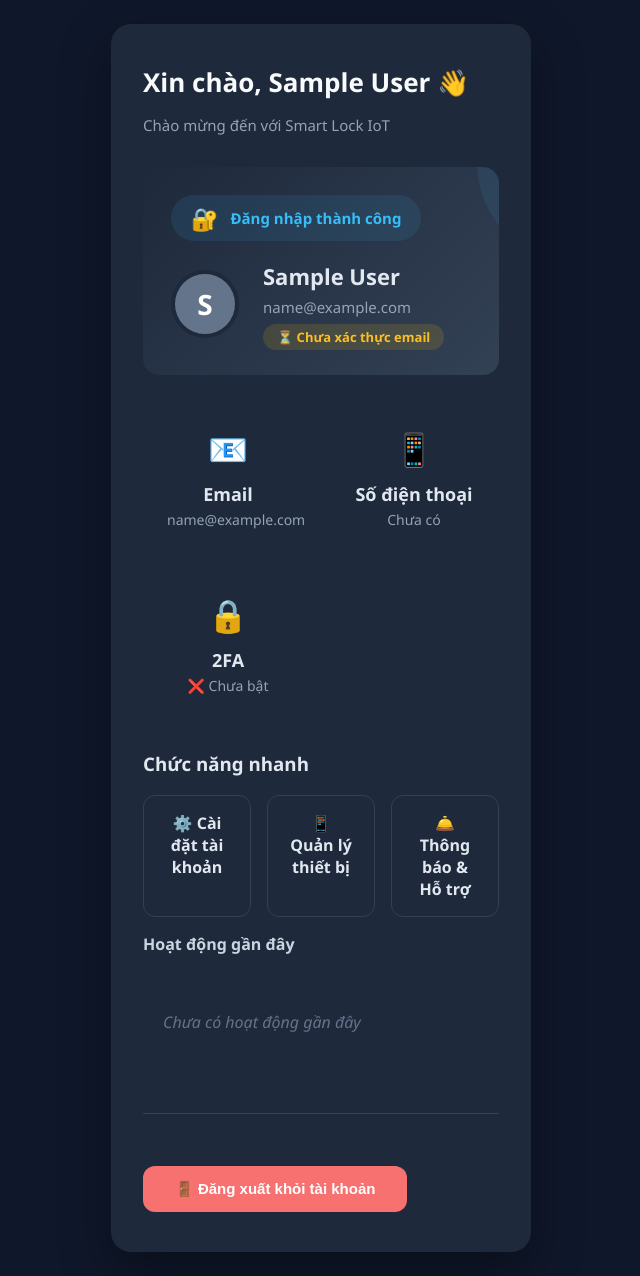
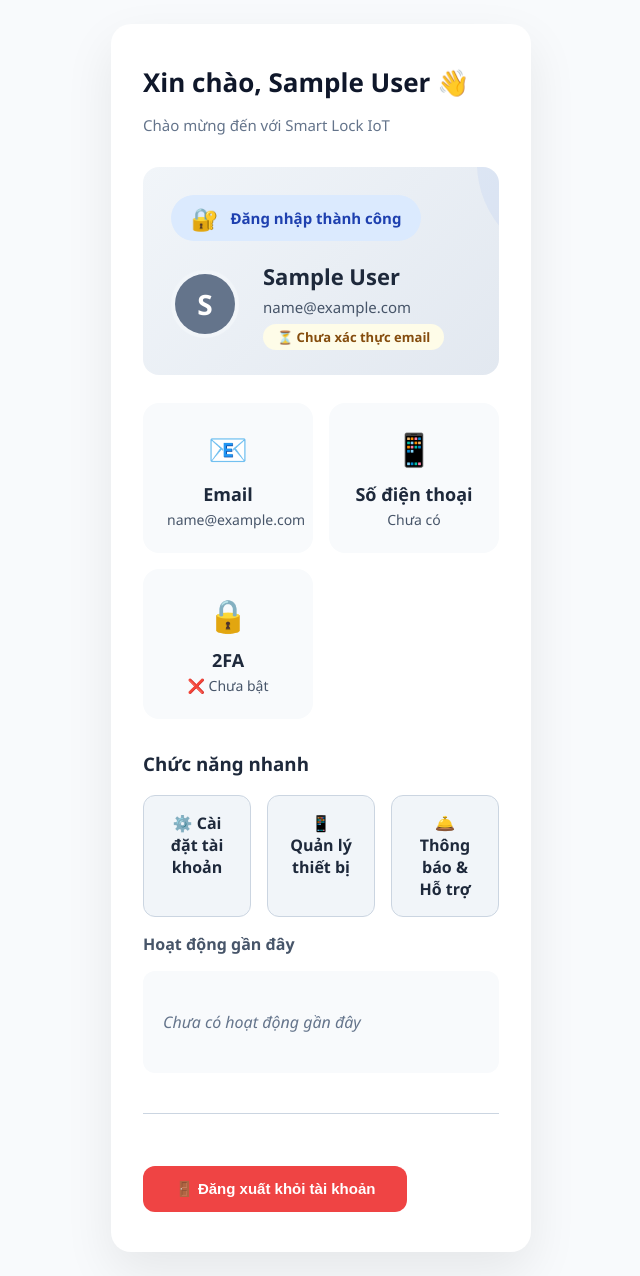
Before and after one commit to kiethtt-105/He_Thong_Cua_Thong_Minh_HP_IoTs, a Django app: page / in a window 1280 px wide. Shown: the whole page, without its empty margins (319-959 px from the left). Run offline with Django 5.2, Linux system fonts and the light colour scheme; the visitor is signed in with stand-in values (Sample User, id 1).

Commit message:
Add last_login field to User model, update dashboard and base templates for new theme, and enhance admin URL routing

```diff
--- a/accounts/models.py
+++ b/accounts/models.py
@@ -24,9 +24,7 @@ class UserManager(BaseUserManager):
 
 class User(AbstractBaseUser):
     id = models.UUIDField(primary_key=True, default=uuid.uuid4, editable=False)
-    last_login = None  # bảng "users" không có cột này, tắt tracking mặc định của Django
     email = models.EmailField(max_length=255, unique=True)
-    # password_hash bên DB <-> field "password" chuẩn của AbstractBaseUser
     password = models.CharField(max_length=255, db_column='password_hash')
     full_name = models.CharField(max_length=100, blank=True, null=True)
     phone = models.CharField(max_length=20, blank=True, null=True)
@@ -45,6 +43,7 @@ class User(AbstractBaseUser):
     allow_push_auth = models.BooleanField(default=True)
     created_at = models.DateTimeField(auto_now_add=True)
     updated_at = models.DateTimeField(auto_now=True)
+    last_login = models.DateTimeField(null=True, blank=True)   # ← ĐÃ THÊM
 
     objects = UserManager()
 
@@ -57,13 +56,22 @@ class User(AbstractBaseUser):
 
     def __str__(self):
         return self.email
+    def has_perm(self, perm, obj=None):
+        return True
+
+    def has_module_perms(self, app_label):
+        return True
+
+    @property
+    def is_staff(self):
+        return self.is_admin
+
+    @property
+    def is_superuser(self):
+        return self.is_admin
 
 
 class PendingRegistration(models.Model):
-    """
-    Map vào "public"."pending_registrations".
-    Lưu OTP + dữ liệu tạm trước khi user thật sự được tạo ở bảng users.
-    """
     id = models.UUIDField(primary_key=True, default=uuid.uuid4, editable=False)
     email = models.EmailField(max_length=255, unique=True)
     otp_code_hash = models.CharField(max_length=64)
--- a/accounts/templates/accounts/base.html
+++ b/accounts/templates/accounts/base.html
@@ -8,8 +8,8 @@
     * { box-sizing: border-box; }
     body {
       font-family: 'Segoe UI', system-ui, sans-serif;
-      background: #0f172a;
-      color: #e2e8f0;
+      background: #f8fafc;
+      color: #1e293b;
       margin: 0;
       min-height: 100vh;
       display: flex;
@@ -19,23 +19,23 @@
       transition: background 0.4s;
     }
     .card {
-      background: #1e293b;
+      background: white;
       border-radius: 20px;
       padding: 40px 32px;
       width: 100%;
       max-width: 420px;
-      box-shadow: 0 20px 50px rgba(0, 0, 0, 0.35);
+      box-shadow: 0 20px 50px rgba(0, 0, 0, 0.08);
       transition: transform 0.3s ease, box-shadow 0.3s ease;
     }
     .card:hover { transform: translateY(-4px); }
     h1 {
       font-size: 26px;
       margin: 0 0 10px;
-      color: #f8fafc;
+      color: #0f172a;
       font-weight: 700;
     }
     .subtitle {
-      color: #94a3b8;
+      color: #64748b;
       font-size: 15px;
       margin-bottom: 32px;
       font-weight: 500;
@@ -68,19 +68,19 @@
       padding: 15px;
       border-radius: 12px;
       border: none;
-      background: #38bdf8;
-      color: #0f172a;
+      background: #2563eb;
+      color: white;
       font-weight: 700;
       font-size: 16px;
       cursor: pointer;
       transition: all 0.3s cubic-bezier(0.4, 0, 0.2, 1);
     }
     button:hover {
-      background: #0ea5e9;
+      background: #1d4ed8;
       transform: translateY(-2px);
     }
     .errorlist {
-      color: #f87171;
+      color: #ef4444;
       font-size: 13px;
       margin: 6px 0 0;
       padding-left: 18px;
--- a/accounts/templates/accounts/dashboard.html
+++ b/accounts/templates/accounts/dashboard.html
@@ -111,7 +111,7 @@
 </div>
 
 <style>
-/* === DASHBOARD CSS === */
+/* === THEME SÁNG (đã thay đổi hoàn toàn) === */
 .dashboard-content { animation: fadeIn 0.6s ease forwards; }
 
 @keyframes fadeIn {
@@ -120,7 +120,7 @@
 }
 
 .welcome-header {
-    background: linear-gradient(135deg, #1e293b, #334155);
+    background: linear-gradient(135deg, #f1f5f9, #e2e8f0);
     border-radius: 16px;
     padding: 28px;
     margin-bottom: 28px;
@@ -135,7 +135,7 @@
     right: -50%;
     width: 200px;
     height: 200px;
-    background: rgba(56, 189, 248, 0.08);
+    background: rgba(37, 99, 235, 0.06);
     border-radius: 50%;
 }
 
@@ -143,8 +143,8 @@
     display: inline-flex;
     align-items: center;
     gap: 12px;
-    background: rgba(56, 189, 248, 0.1);
-    color: #38bdf8;
+    background: #dbeafe;
+    color: #1e40af;
     padding: 8px 20px;
     border-radius: 9999px;
     font-size: 15px;
@@ -161,7 +161,7 @@
     height: 68px;
     border-radius: 50%;
     overflow: hidden;
-    border: 4px solid #1e293b;
+    border: 4px solid #f1f5f9;
     flex-shrink: 0;
 }
 
@@ -179,8 +179,8 @@
     color: white;
 }
 
-.user-details h3 { margin: 0 0 6px; font-size: 22px; }
-.user-details p.email { margin: 0 0 8px; color: #94a3b8; font-size: 15px; }
+.user-details h3 { margin: 0 0 6px; font-size: 22px; color: #1e293b; }
+.user-details p.email { margin: 0 0 8px; color: #475569; font-size: 15px; }
 
 .verified-badge .badge {
     padding: 4px 14px;
@@ -189,8 +189,8 @@
     font-weight: 600;
 }
 
-.badge.verified { background: rgba(34, 197, 94, 0.15); color: #4ade80; }
-.badge.pending { background: rgba(234, 179, 8, 0.15); color: #fbbf24; }
+.badge.verified { background: #dcfce7; color: #166534; }
+.badge.pending { background: #fefce8; color: #854d0e; }
 
 .stats-grid {
     display: grid;
@@ -200,7 +200,7 @@
 }
 
 .stat-card {
-    background: #1e293b;
+    background: #f8fafc;
     border-radius: 16px;
     padding: 24px;
     text-align: center;
@@ -209,10 +209,10 @@
 
 .stat-card:hover { transform: translateY(-4px); }
 
-.stat-icon { font-size: 32px; margin-bottom: 12px; }
+.stat-icon { font-size: 32px; margin-bottom: 12px; color: #64748b; }
 
-.stat-value { font-size: 18px; font-weight: 700; color: #e2e8f0; margin-bottom: 4px; }
-.stat-label { color: #94a3b8; font-size: 14px; }
+.stat-value { font-size: 18px; font-weight: 700; color: #1e293b; margin-bottom: 4px; }
+.stat-label { color: #475569; font-size: 14px; }
 
 .action-buttons {
     display: flex;
@@ -222,26 +222,26 @@
 
 .action-btn {
     flex: 1;
-    background: #1e293b;
-    color: #e2e8f0;
+    background: #f1f5f9;
+    color: #1e293b;
     padding: 16px 20px;
     border-radius: 12px;
     text-decoration: none;
     font-weight: 600;
     transition: all 0.3s ease;
     text-align: center;
-    border: 1px solid #334155;
+    border: 1px solid #cbd5e1;
 }
 
 .action-btn:hover {
-    background: #334155;
+    background: #e2e8f0;
     transform: translateY(-2px);
 }
 
-.activity-section h3 { margin-bottom: 16px; color: #cbd5e1; font-size: 16px; }
+.activity-section h3 { margin-bottom: 16px; color: #475569; font-size: 16px; }
 
 .activity-list {
-    background: #1e293b;
+    background: #f8fafc;
     border-radius: 12px;
     overflow: hidden;
 }
@@ -251,24 +251,24 @@
     display: flex;
     align-items: flex-start;
     gap: 16px;
-    border-bottom: 1px solid #334155;
+    border-bottom: 1px solid #e2e8f0;
 }
 
 .activity-item:last-child { border-bottom: none; }
 
-.activity-icon { font-size: 22px; flex-shrink: 0; margin-top: 2px; }
+.activity-icon { font-size: 22px; flex-shrink: 0; margin-top: 2px; color: #64748b; }
 
 .activity-time { font-size: 13px; color: #64748b; margin-bottom: 4px; }
-.activity-desc { color: #cbd5e1; font-size: 15px; }
+.activity-desc { color: #1e293b; font-size: 15px; }
 
 .empty { padding: 40px 20px; text-align: center; color: #64748b; font-style: italic; }
 
-.logout-section { margin-top: 40px; padding-top: 24px; border-top: 1px solid #334155; }
+.logout-section { margin-top: 40px; padding-top: 24px; border-top: 1px solid #cbd5e1; }
 
 .logout-form { display: inline-block; }
 
 .logout-btn {
-    background: #f87171;
+    background: #ef4444;
     color: white;
     padding: 14px 32px;
     border-radius: 12px;
@@ -280,7 +280,7 @@
 }
 
 .logout-btn:hover {
-    background: #ef4444;
+    background: #dc2626;
     transform: translateY(-2px);
 }
 </style>
--- a/accounts/views.py
+++ b/accounts/views.py
@@ -111,7 +111,7 @@ def login_view(request):
             )
             if user is not None:
                 auth_login(request, user)
-                # Ghi last_login
+                # Ghi lịch sử đăng nhập
                 user.last_login = timezone.now()
                 user.save(update_fields=['last_login'])
                 return redirect('accounts:dashboard')
@@ -137,19 +137,14 @@ def logout_view(request):
 
 @login_required(login_url='accounts:login')
 def settings_view(request):
-    # TODO: BE tự làm logic (lấy thông tin user, form cập nhật, v.v.)
-    # Hiện tại chỉ render giao diện đẹp (FE tự làm sau)
     context = {
         'user': request.user,
-        'form': None,  # BE sẽ thay bằng form thực tế
     }
     return render(request, 'accounts/settings.html', context)
 
 
 @login_required(login_url='accounts:login')
 def devices_view(request):
-    # TODO: BE tự làm logic (lấy devices của user, form claim/reset, v.v.)
-    # Hiện tại chỉ render giao diện đẹp
     context = {
         'user': request.user,
         'devices': [],  # BE sẽ thay bằng queryset thực tế
@@ -159,44 +154,8 @@ def devices_view(request):
 
 @login_required(login_url='accounts:login')
 def notifications_view(request):
-    # TODO: BE tự làm logic (lấy thông báo của user, đánh dấu đọc, v.v.)
-    # Hiện tại chỉ render giao diện đẹp
     context = {
         'user': request.user,
         'notifications': [],  # BE sẽ thay bằng queryset thực tế
     }
     return render(request, 'accounts/notifications.html', context)
-
-
-@login_required(login_url='accounts:login')
-def dashboard_view(request):
-    return render(request, 'accounts/dashboard.html')
-
-
-@login_required(login_url='accounts:login')
-def settings_view(request):
-    # TODO: BE tự làm logic (form cập nhật user, v.v.)
-    context = {
-        'user': request.user,
-    }
-    return render(request, 'accounts/settings.html', context)
-
-
-@login_required(login_url='accounts:login')
-def devices_view(request):
-    # TODO: BE tự làm logic (lấy devices của user)
-    context = {
-        'user': request.user,
-        'devices': [],  # BE sẽ thay bằng queryset thực tế
-    }
-    return render(request, 'accounts/devices.html', context)
-
-
-@login_required(login_url='accounts:login')
-def notifications_view(request):
-    # TODO: BE tự làm logic (lấy notifications của user)
-    context = {
-        'user': request.user,
-        'notifications': [],  # BE sẽ thay bằng queryset thực tế
-    }
-    return render(request, 'accounts/notifications.html', context)
--- a/smart_lock/settings.py
+++ b/smart_lock/settings.py
@@ -25,6 +25,7 @@ INSTALLED_APPS = [
     'django.contrib.messages',
     'django.contrib.staticfiles',
     'accounts',
+    'django.contrib.admin',
 ]
 
 MIDDLEWARE = [
--- a/smart_lock/urls.py
+++ b/smart_lock/urls.py
@@ -1,5 +1,9 @@
+from django.contrib import admin
 from django.urls import path, include
 
 urlpatterns = [
+    # Trang chính của ứng dụng accounts (login, register, dashboard...)
     path('', include('accounts.urls')),
+    # Admin site
+    path('admin/', admin.site.urls),
 ]
```
Also changed, not shown: other parts of accounts/templates/accounts/base.html (+15 -15 lines), db.dtb/He_Thong_Cua_Thong_Minh_HP_IoTs.sql.
